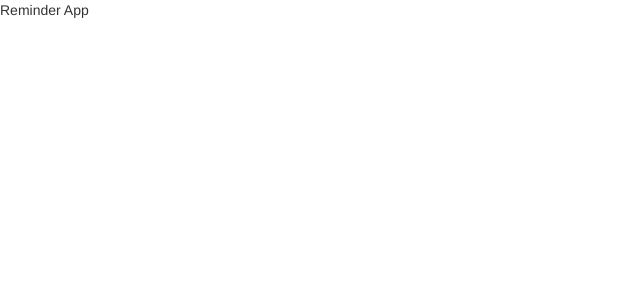
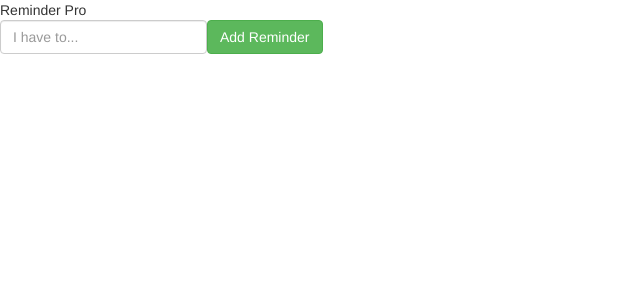
Before and after one commit to rana1926/reminderPro, a React (Create React App) app: page / in a window 1280 px wide. Shown: the top 300 px of the page, without its empty margins (0-640 px from the left). Built offline with nearby package versions, Linux system fonts and the light colour scheme.

Commit message:
Add simple form

```diff
--- a/src/components/App.jsx
+++ b/src/components/App.jsx
@@ -3,7 +3,21 @@
 class App extends Component{
 	render(){
 		return (
-			<div>Reminder App</div>
+			<div className="App">
+				<div className="title">
+					Reminder Pro
+				</div>
+				<div className="form-inline">
+					<div className="form-group">
+						<input
+							className="form-control"
+							type="text"
+							placeholder="I have to..."
+						/>
+					</div>
+					<button className="btn btn-success" type="button">Add Reminder</button>
+				</div>
+			</div>
 		)
 	}
 }
```
